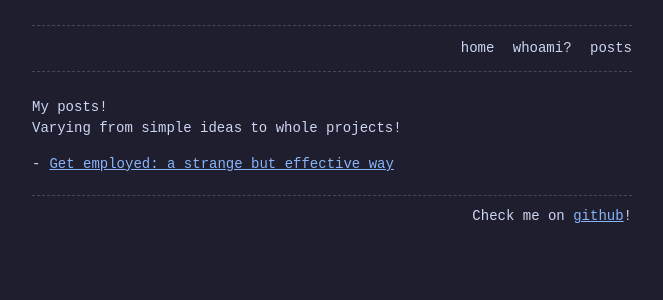
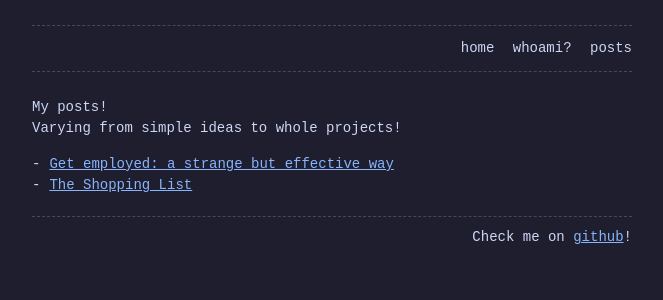
Before and after one commit to 0708090/0708090.github.io, a Jekyll site: the page built from posts.md, in a window 1280 px wide. Shown: the top 300 px of the page, without its empty margins (308-971 px from the left). Built offline with Jekyll 4.4.1, drawn with Linux system fonts in a browser that asks for light colours; some web fonts are replaced.

Commit message:
Add 'The Shopping List' post link

```diff
--- a/posts.md
+++ b/posts.md
@@ -8,3 +8,4 @@ My posts!
 Varying from simple ideas to whole projects!
 
 - [Get employed: a strange but effective way](/post/getemployed)
+- [The Shopping List](/post/post2)
```
